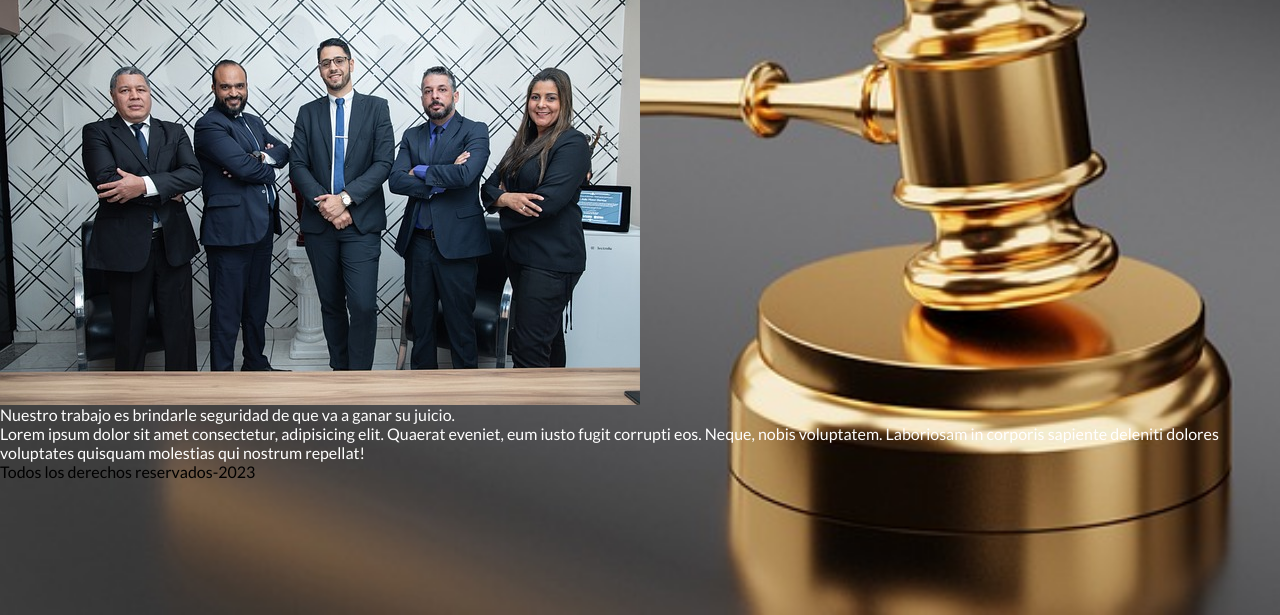
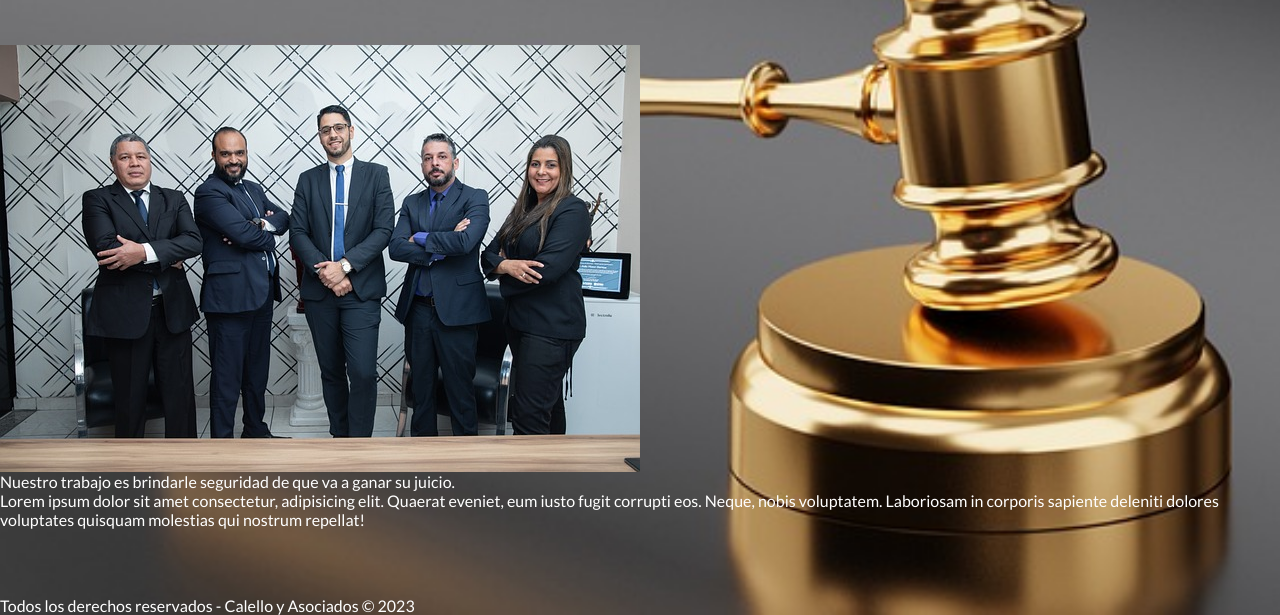
Before and after one commit to SContrera/Estudio-Calello, a plain HTML site: page index.html in a window 1280 px wide. Shown: the part 185-800 px from the top of the page. Drawn offline with Linux system fonts and the light colour scheme.

Commit message:
Se corrige posición del <footer>.

```diff
--- a/index.html
+++ b/index.html
@@ -29,10 +29,7 @@
     </header>
 
 
-
-
-
-    <footer class="footer">Todos los derechos reservados-2023</footer>
+    <footer class="footer">Todos los derechos reservados - Calello y Asociados © 2023</footer>
 </body>
 
 </html>
--- a/style.css
+++ b/style.css
@@ -10,7 +10,10 @@
 body {
   background: #fff url(img/fondo.jpg) no-repeat fixed;
   background-size: cover;
-  font-family:'Lato', Arial, Helvetica, sans-serif;
+  font-family: 'Lato', Arial, Helvetica, sans-serif;
+  display: grid;
+  min-height: 100vh;
+  grid-template-rows: auto 1fr auto;
 }
 
 .navBar {
@@ -45,7 +48,8 @@ body {
 
 
 }
-.header>section{
+
+.header>section {
   display: flex;
   flex-flow: column wrap;
   justify-content: space-between;
@@ -53,7 +57,7 @@ body {
 
 }
 
-.header>p{
+.header>p {
   display: flex;
   flex-flow: column wrap;
   justify-content: space-between;
@@ -61,10 +65,8 @@ body {
 
 }
 
-.footer{
-  display: flex;
-  flex-flow: row wrap;
-  justify-content: space-between;
-  align-items: center;
-
+.footer {
+  width: 100%;
+  margin-top: auto;
+  color: #fff;
 }
```
